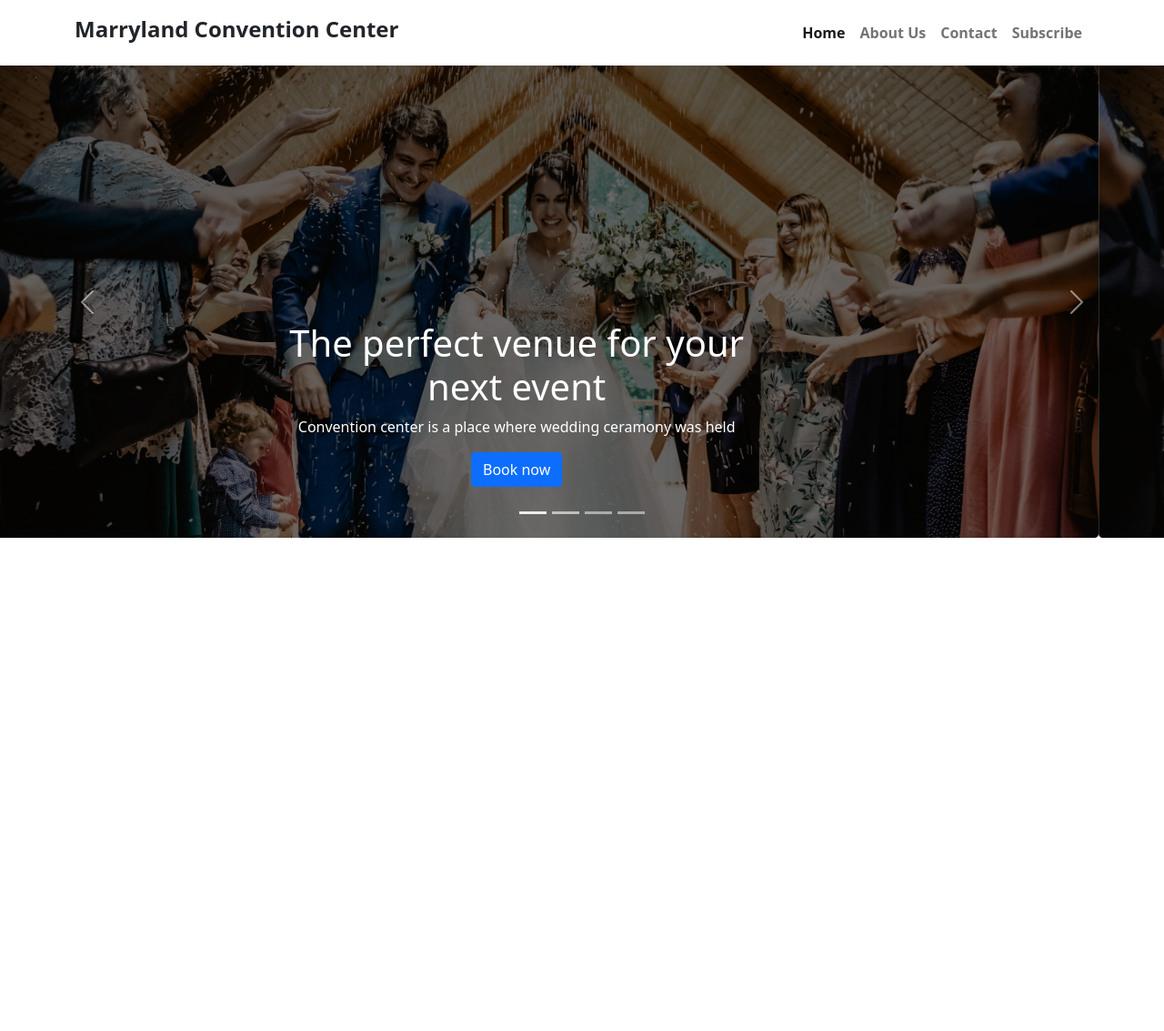
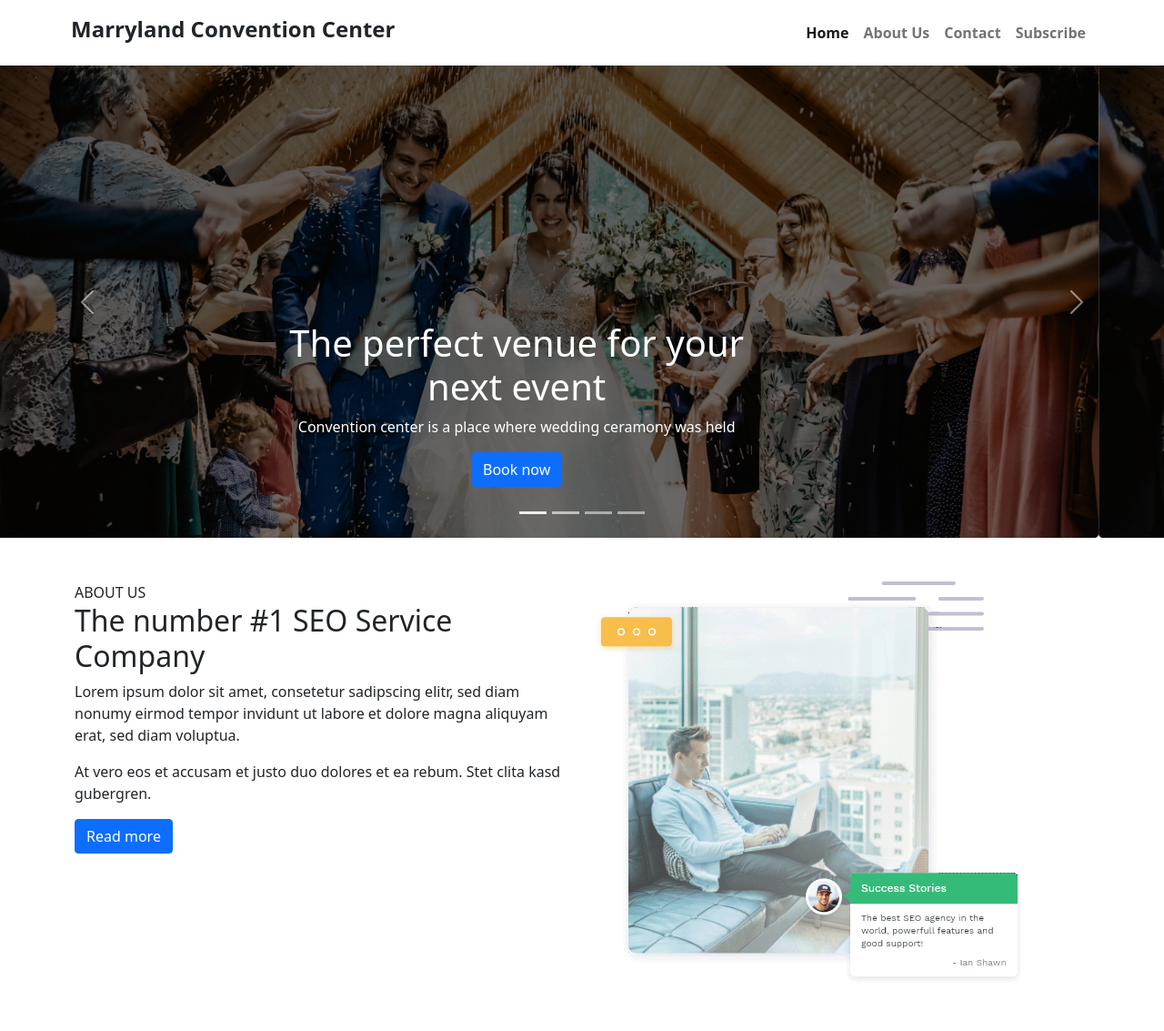
Before and after one commit to mirajulalam/convention-center-website, a plain HTML site: page index.html in a window 1280 px wide. Shown: the whole page at 91% size. Before the commit the page ends 800 px from the top, so only its background shows below. Drawn offline with nearby package versions, Linux system fonts and the light colour scheme.

Commit message:
extra area

```diff
--- a/index.html
+++ b/index.html
@@ -16,8 +16,8 @@
 <body>
     <!-- header area -->
     <header>
-        <nav class="navbar navbar-expand-lg navbar-light">
-            <div class="container py-2">
+        <nav class="navbar navbar-expand-lg navbar-light img-fluid">
+            <div class="container p-2">
                 <h4 class="fw-bold">Marryland Convention Center</h4>
                 <button class="navbar-toggler" type="button" data-bs-toggle="collapse"
                     data-bs-target="#navbarSupportedContent" aria-controls="navbarSupportedContent"
@@ -46,8 +46,8 @@
     <main>
         <!-- slider area -->
         <section>
-            <div id="carouselExampleCaptions" class="carousel slide" data-bs-ride="carousel">
-                <div class="carousel-indicators">
+            <div id="carouselExampleCaptions" class="carousel slide col-sm-12 col-md-12" data-bs-ride="carousel">
+                <div class="carousel-indicators ">
                     <button type="button" data-bs-target="#carouselExampleCaptions" data-bs-slide-to="0" class="active"
                         aria-current="true" aria-label="Slide 1"></button>
                     <button type="button" data-bs-target="#carouselExampleCaptions" data-bs-slide-to="1"
@@ -59,7 +59,7 @@
                 </div>
                 <div class="carousel-inner">
                     <div class="carousel-item active">
-                        <img src="images/banner.png" class="d-block w-100" alt="...">
+                        <img src="images/banner.png" class="w-100" alt="...">
                         <div class="carousel-caption d-none d-md-block mb-3">
                             <h1>The perfect venue for your <br>
                                 next event</h1>
@@ -98,6 +98,7 @@
                         </div>
                     </div>
                 </div>
+
                 <button class="carousel-control-prev" type="button" data-bs-target="#carouselExampleCaptions"
                     data-bs-slide="prev">
                     <span class="carousel-control-prev-icon" aria-hidden="true"></span>
@@ -108,6 +109,29 @@
                     <span class="carousel-control-next-icon" aria-hidden="true"></span>
                     <span class="visually-hidden">Next</span>
                 </button>
+
+            </div>
+        </section>
+        <!-- extra area -->
+        <section class="py-5">
+            <div class="container">
+                <div class="row ">
+                    <div class="col-md-12 col-lg-6 ">
+                        <span class="subhead">ABOUT US</span>
+                        <h2 class="tittle-section">The number #1 SEO Service Company</h2>
+                        <div class="diveder"></div>
+                        <p>Lorem ipsum dolor sit amet, consetetur sadipscing elitr, sed diam nonumy eirmod
+                            tempor
+                            invidunt ut labore et dolore magna aliquyam erat, sed diam voluptua.</p>
+                        <p>At vero eos et accusam et justo duo dolores et ea rebum. Stet clita kasd gubergren.
+                        </p>
+                        <a class="btn btn-primary" href="#" role="button">Read more</a>
+                    </div>
+                    <div class="col-md-12 col-lg-6">
+                        <img class="img-fluid" src="images/about_frame.png" alt="img">
+                    </div>
+                </div>
+            </div>
             </div>
         </section>
     </main>
--- a/style.css
+++ b/style.css
@@ -1,2 +1,7 @@
 /* google font */
 @import url('https://fonts.googleapis.com/css2?family=Poppins:wght@700&display=swap');
+body{
+    font-family: 'Poppins', sans-serif;
+    margin: 0;
+    padding: 0;
+}
```
Also changed, not shown: images/about_frame.png (added).
